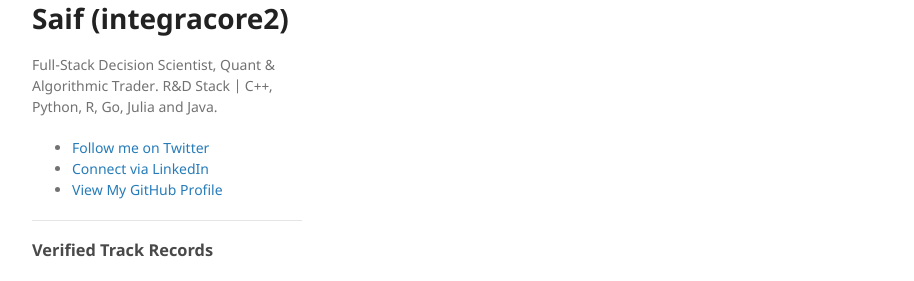
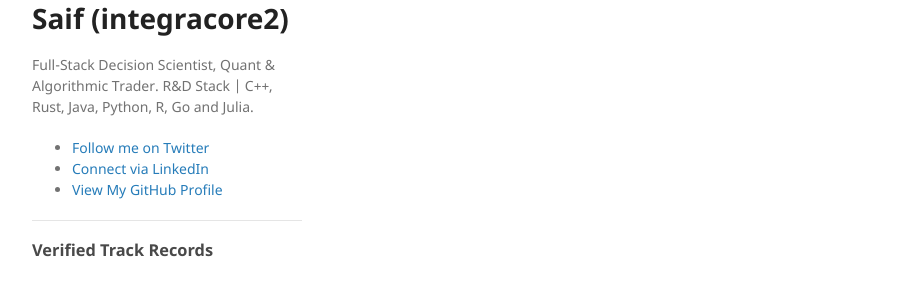
Before and after one commit to integracore2/integracore2.github.io, a Jekyll site: the page built from index.md, in a window 1280 px wide. Shown: the part 330-611 px from the top of the page, without its empty margins (178-1092 px from the left). Built offline with Jekyll 4.4.1, drawn with Linux system fonts in a browser that asks for light colours.

Commit message:
Update _config.yml

```diff
--- a/_config.yml
+++ b/_config.yml
@@ -1,6 +1,6 @@
 title: Saif (integracore2)
 logo: /assets/img/profile-picture.jpg
-description: Full-Stack Decision Scientist, Quant & Algorithmic Trader. R&D Stack | C++, Python, R, Go, Julia and Java.
+description: Full-Stack Decision Scientist, Quant & Algorithmic Trader. R&D Stack | C++, Rust, Java, Python, R, Go and Julia.
 show_downloads: false
 paginate: 5
 google_analytics:
```
